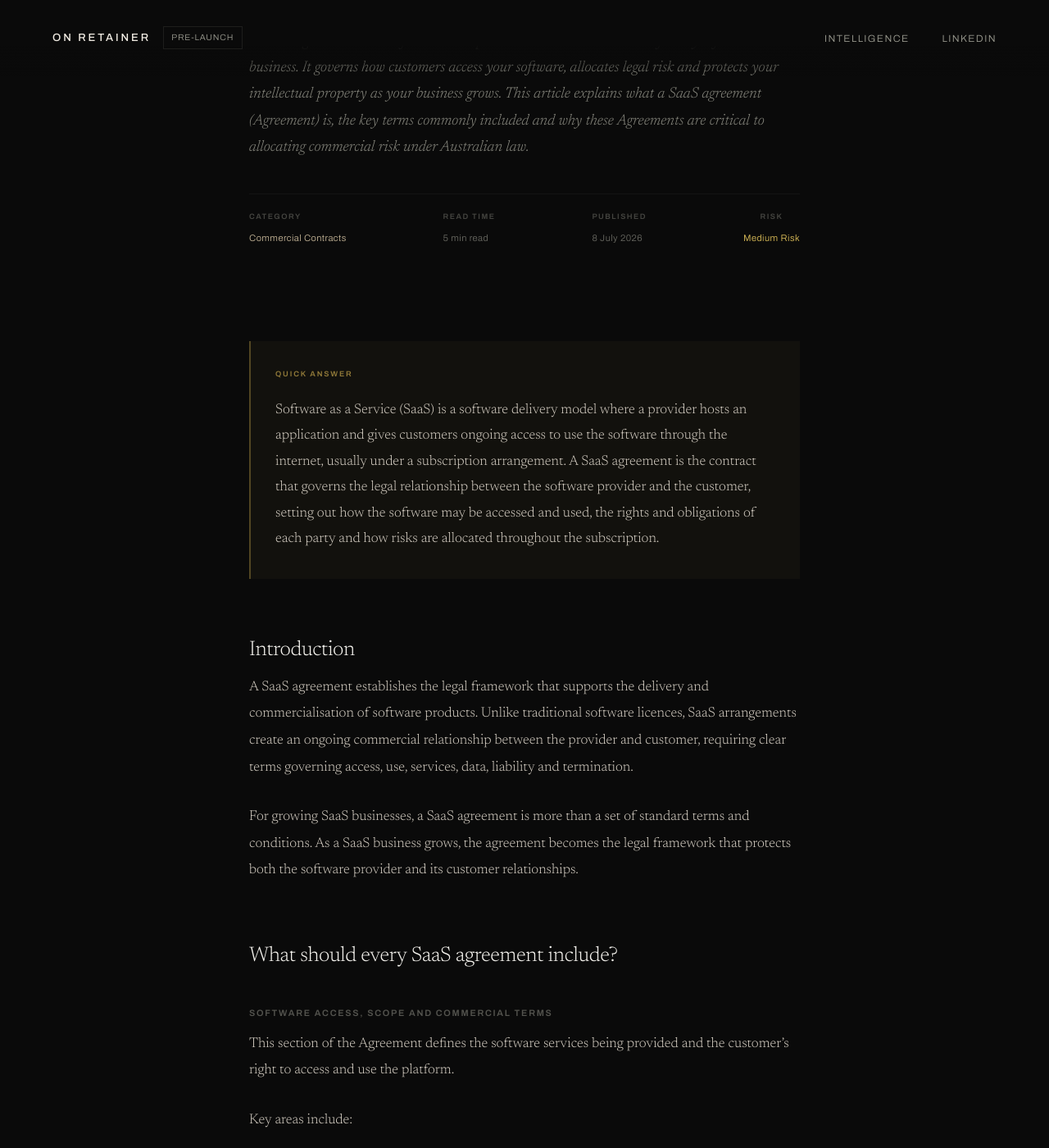
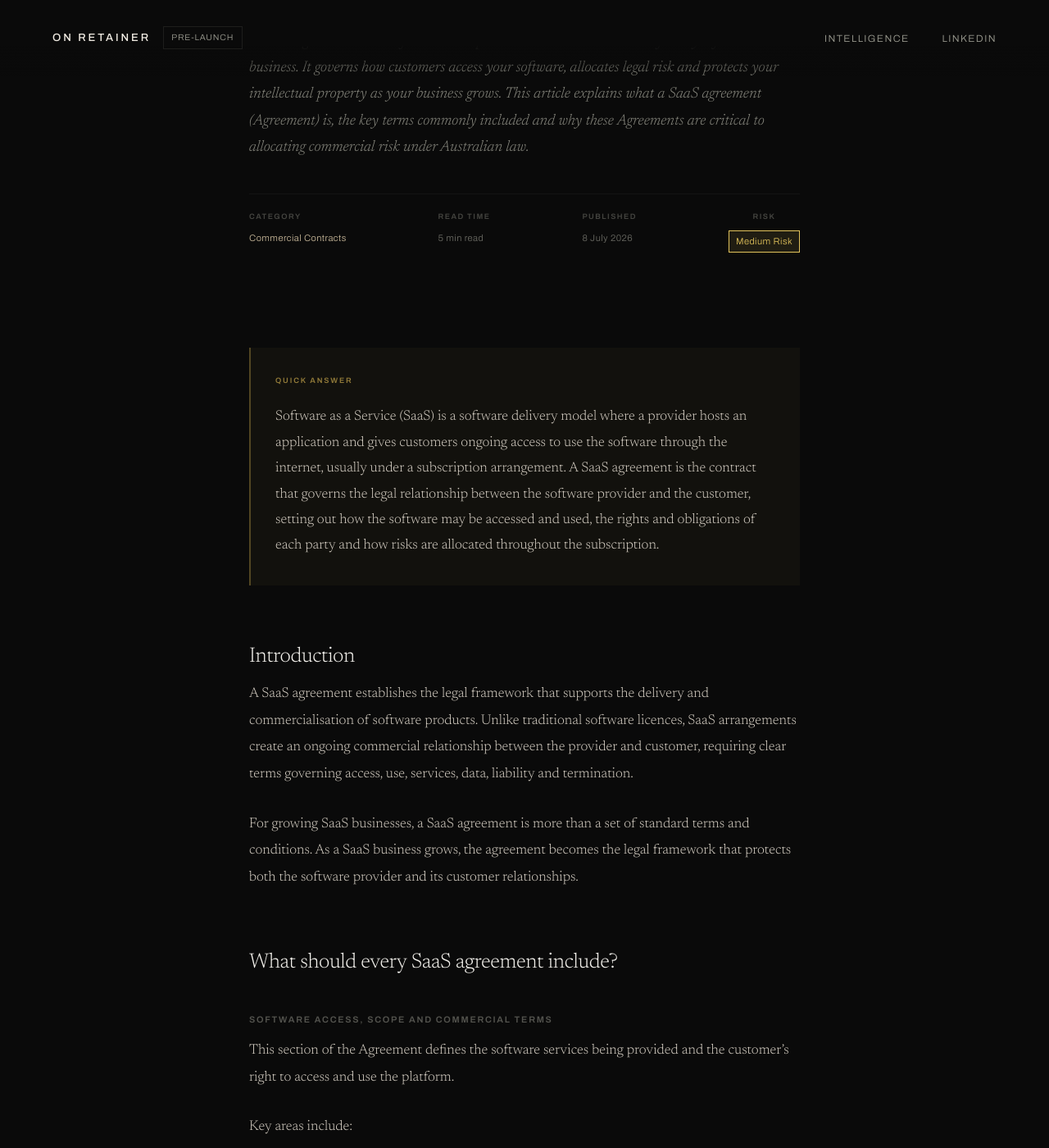
Before and after one commit to Syn-axe/solid-guacamole, a Jekyll site: the page built from _articles/what-is-a-saas-agreement.md, in a window 1280 px wide and 1400 px high, scrolled down 260 px. Shown: the whole window at 82% size. Built offline with Jekyll 4.4.1, drawn with Linux system fonts in a browser that asks for light colours.

Commit message:
Update article.html

```diff
--- a/_layouts/article.html
+++ b/_layouts/article.html
@@ -207,22 +207,31 @@
 
     /* Risk value — aligned with the other metadata and colour-coded */
     .meta-value--risk {
+      display: inline-flex;
+      align-items: center;
+      justify-content: center;
       font-size: 0.7rem;
       letter-spacing: 0.04em;
       white-space: nowrap;
+      padding: 0.2rem 0.5rem;
+      border: 1px solid currentColor;
+      background: rgba(158, 158, 147, 0.1);
       color: var(--slate);
     }
 
     .meta-value--risk-low {
       color: #67C587;
+      background: rgba(103, 197, 135, 0.1);
     }
 
     .meta-value--risk-medium {
       color: #E2C35B;
+      background: rgba(226, 195, 91, 0.1);
     }
 
     .meta-value--risk-high {
       color: #E06B6B;
+      background: rgba(224, 107, 107, 0.1);
     }
 
     /* ─── ARTICLE BODY ─── */
@@ -673,6 +682,7 @@
       }
       .article-meta-strip .meta-value--risk {
         min-width: 0;
+        padding: clamp(0.12rem, 0.7vw, 0.2rem) clamp(0.2rem, 1.2vw, 0.5rem);
       }
       h1 { font-size: clamp(1.85rem, 7vw, 2.6rem); }
     }
```
